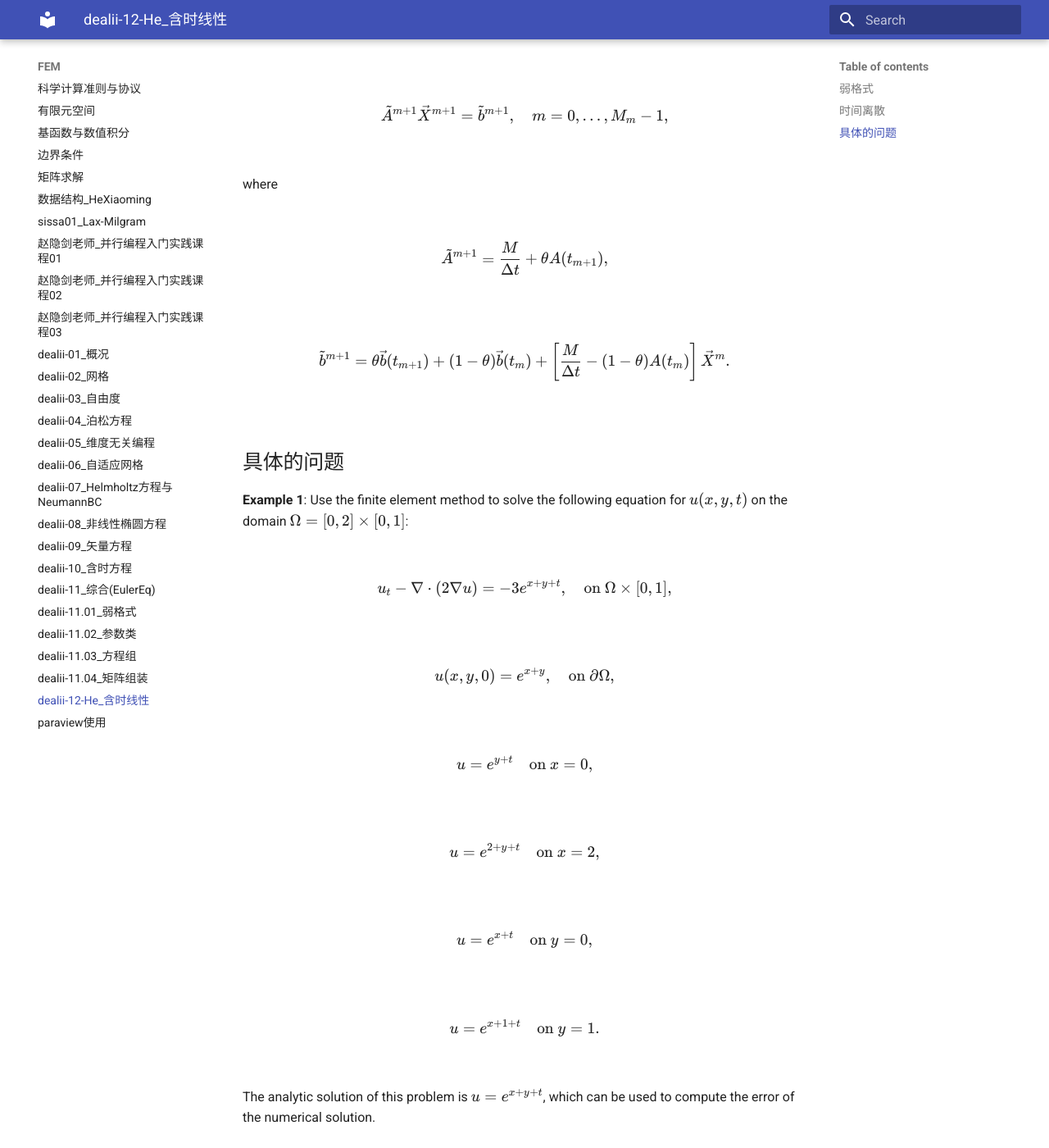
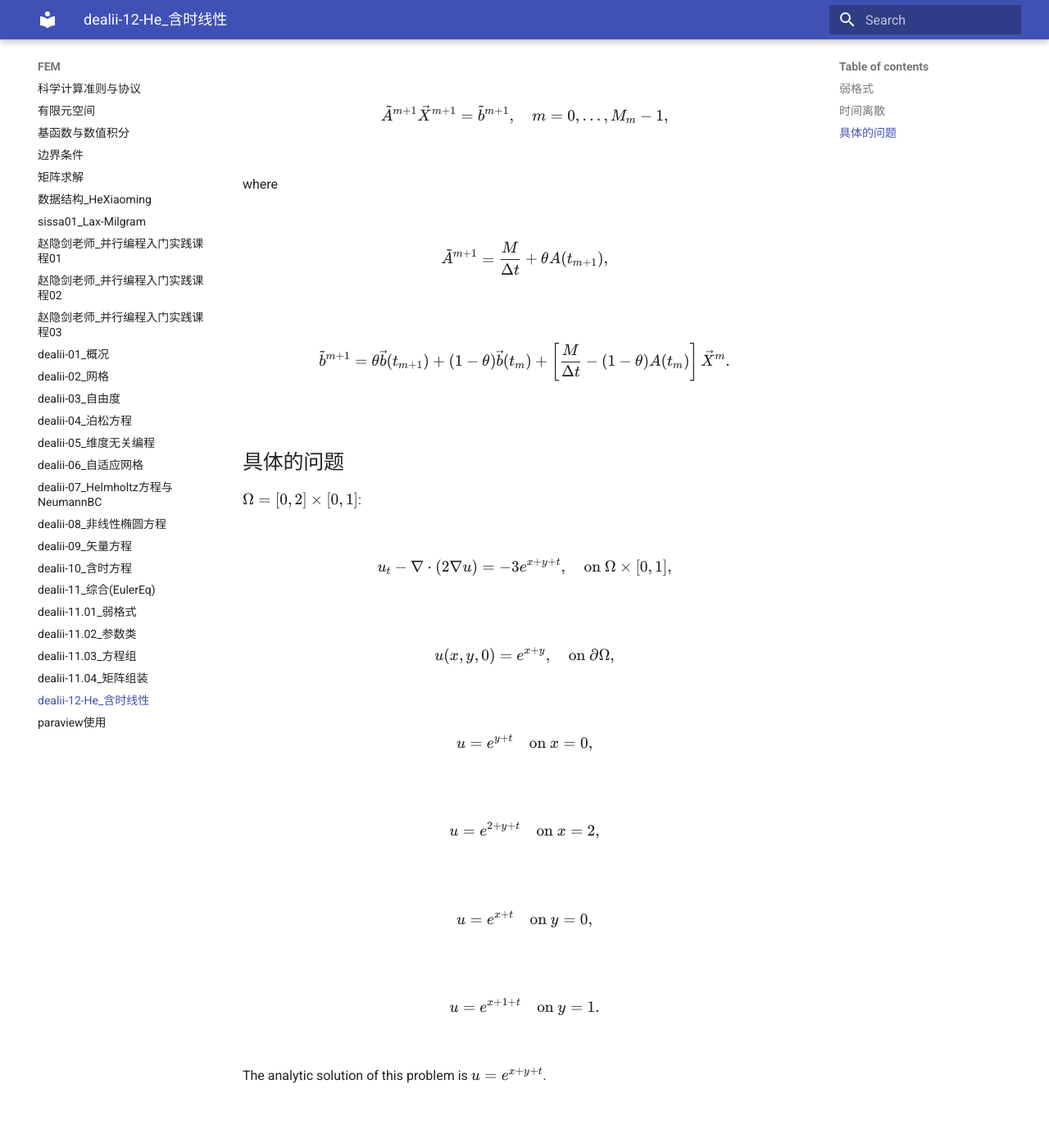
Before and after one commit to ymma98/technotes, an MkDocs documentation site: the page built from docs/FEM/dealii-12-He_含时线性.md, in a window 1280 px wide and 1400 px high, scrolled down 3297 px. Shown: the whole window at 82% size. Built offline with MkDocs 1.6.1 and Material for MkDocs 9.7.7, drawn with Linux system fonts in a browser that asks for light colours; after the commit the page ends 4646 px from its top, so only the background shows below that.

Commit message:
docs/FEM/dealii-12-He_含时线性.md updated from https://stackedit.cn/

```diff
--- a/docs/FEM/dealii-12-He_含时线性.md
+++ b/docs/FEM/dealii-12-He_含时线性.md
@@ -128,7 +128,7 @@ $$
 
 ## 具体的问题
 
-**Example 1**: Use the finite element method to solve the following equation for $u(x, y, t)$ on the domain $\Omega = [0, 2] \times [0, 1]$:
+ $\Omega = [0, 2] \times [0, 1]$:
 
 $$
 u_t - \nabla \cdot (2 \nabla u) = -3 e^{x + y + t}, \quad \text{on} \ \Omega \times [0, 1],
@@ -154,13 +154,13 @@ $$
 u = e^{x + 1 + t} \quad \text{on} \ y = 1.
 $$
 
-The analytic solution of this problem is $u = e^{x + y + t}$, which can be used to compute the error of the numerical solution.
+The analytic solution of this problem is $u = e^{x + y + t}$.
 
 
 
 <!--stackedit_data:
-eyJoaXN0b3J5IjpbLTY0MTU4NDkyNiwxMjM0NTg3Nzg3LDgzMT
-Q4MzY5MCwtNDQwNDI3NjQ3LDE0NDgwODQ4OTAsLTE4MjIxODY3
-MjYsLTc5NTQxNTAzOSwxODU3ODEzNTUsMTczNzIxMDc0MSwtNj
-U5Mjk3ODI5XX0=
+eyJoaXN0b3J5IjpbLTEzMTMwNzUxMjQsMTIzNDU4Nzc4Nyw4Mz
+E0ODM2OTAsLTQ0MDQyNzY0NywxNDQ4MDg0ODkwLC0xODIyMTg2
+NzI2LC03OTU0MTUwMzksMTg1NzgxMzU1LDE3MzcyMTA3NDEsLT
+Y1OTI5NzgyOV19
 -->
```
